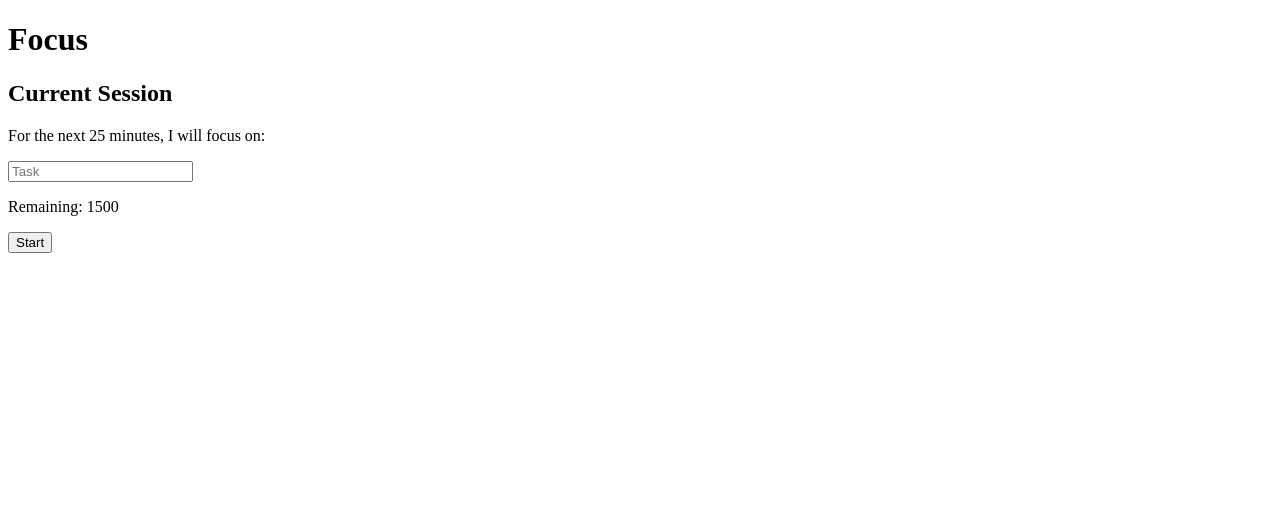
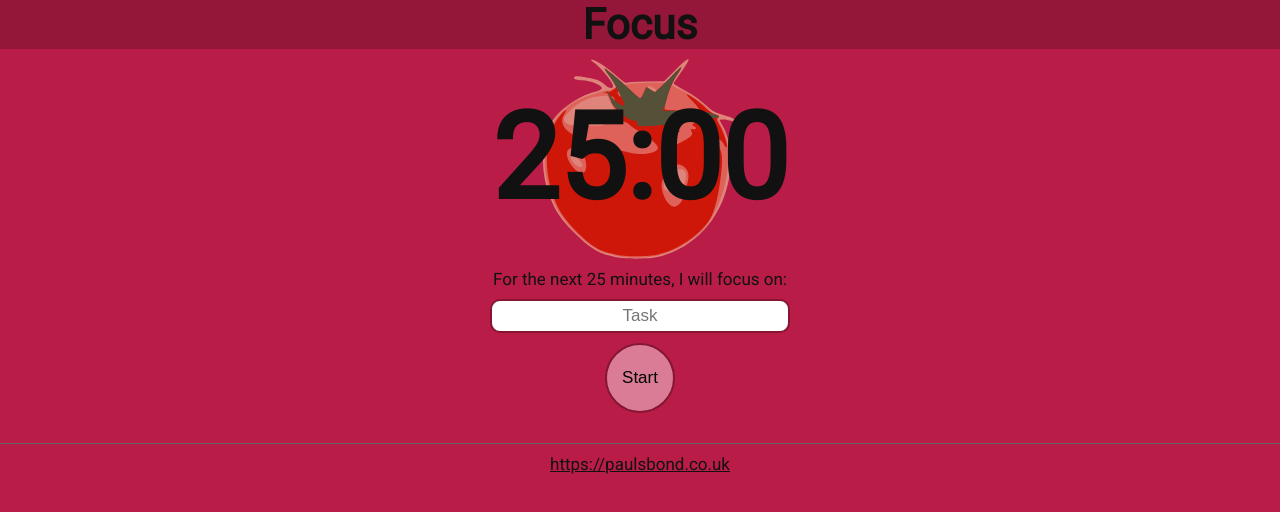
Before and after one commit to paulsbond/focus, an Angular app: page / in a window 1280 px wide. Shown: the top 512 px of the page. Built offline with nearby package versions, Linux system fonts and the light colour scheme.

Commit message:
Added styling

```diff
--- a/package.json
+++ b/package.json
@@ -20,6 +20,7 @@
     "@angular/platform-browser-dynamic": "~7.2.0",
     "@angular/router": "~7.2.0",
     "core-js": "^2.5.4",
+    "normalize.css": "^8.0.1",
     "rxjs": "~6.3.3",
     "tslib": "^1.9.0",
     "zone.js": "~0.8.26"
--- a/src/app/app.component.html
+++ b/src/app/app.component.html
@@ -1,25 +1,32 @@
 <h1>Focus</h1>
 
-<ng-container *ngIf="completedSessions.length > 0">
-  <h2>Completed Sessions</h2>
+<p class="time">{{ remainingSeconds * 1000 | date:'mm:ss' }}</p>
+
+<p>For the next 25 minutes, I will focus on:</p>
+<input [(ngModel)]="currentTask" placeholder="Task" [disabled]="running">
+<button class="round" (click)="start()" [disabled]="running">Start</button>
+
+<ng-container *ngIf="completed.length > 0">
+  <h2>Completed</h2>
   <table>
     <thead>
       <tr>
+        <th>#</th>
         <th>Task</th>
         <th>End Time</th>
       </tr>
     </thead>
     <tbody>
-      <tr *ngFor="let session of completedSessions">
-        <td>{{session.task}}</td>
-        <td>{{session.endTime | date : 'shortTime' }}</td>
+      <tr *ngFor="let session of completed; let i = index">
+        <td>{{ i + 1 }}</td>
+        <td>{{ session.task }}</td>
+        <td>{{ session.endTime | date : 'HH:mm' }}</td>
       </tr>
     </tbody>
   </table>
+  <button (click)="clear()">Clear</button>
 </ng-container>
 
-<h2>Current Session</h2>
-<p>For the next 25 minutes, I will focus on:</p>
-<input [(ngModel)]="currentTask" placeholder="Task" [disabled]="running">
-<p>Remaining: {{ remainingSeconds }}</p>
-<button (click)="start()" [disabled]="running">Start</button>
+<footer>
+  <a href="https://paulsbond.co.uk">https://paulsbond.co.uk</a>
+</footer>
--- a/src/app/app.component.scss
+++ b/src/app/app.component.scss
@@ -0,0 +1,69 @@
+h1 {
+  background-color: rgba(0, 0, 0, 0.2);
+  font-size: 2.5rem;
+}
+
+h1, h2, p, input, button, table {
+  margin-bottom: 10px;
+}
+
+.time {
+  background-image: url("~/assets/img/tomato.svg");
+  background-repeat: no-repeat;
+  background-position: center;
+  background-size: contain;
+  font-size: 7rem;
+  font-weight: 600;
+  height: 200px;
+  line-height: 200px;
+}
+
+input {
+  border-radius: 10px;
+  border: 2px solid #851532;
+  display: block;
+  font-size: 1rem;
+  margin-left: auto;
+  margin-right: auto;
+  padding: 5px 10px;
+  text-align: center;
+  width: 300px;
+}
+
+button {
+  background-color: #da7c95;
+  border-radius: 5px;
+  border: 2px solid #851532;
+  font-size: 1rem;
+  padding: 3px 10px;
+}
+
+button:hover:not([disabled]) {
+  background-color: #b65f76;
+  cursor: pointer;
+}
+
+button.round {
+  border-radius: 100%;
+  height: 70px;
+  width: 70px;
+}
+
+table {
+  margin-left: auto;
+  margin-right: auto;
+}
+
+td, th {
+  padding: 0 5px;
+}
+
+footer {
+  border-top: 1px solid #666;
+  margin-top: 20px;
+  padding: 10px;
+}
+
+a {
+  color: inherit;
+}
--- a/src/app/app.component.ts
+++ b/src/app/app.component.ts
@@ -6,7 +6,7 @@ import { Component, OnInit } from '@angular/core';
   styleUrls: ['./app.component.scss'],
 })
 export class AppComponent implements OnInit {
-  completedSessions = [];
+  completed = [];
   currentTask = "";
   running = false;
   remainingSeconds = 1500;
@@ -21,11 +21,11 @@ export class AppComponent implements OnInit {
       this.storage_set("remainingSeconds");
       if (this.remainingSeconds === 0) {
         clearInterval(interval);
-        this.completedSessions.push({
+        this.completed.push({
           task: this.currentTask,
           endTime: Date.now()
         });
-        this.storage_set("completedSessions");
+        this.storage_set("completed");
         this.running = false;
         this.remainingSeconds = 1500;
         this.currentTask = "";
@@ -35,25 +35,33 @@ export class AppComponent implements OnInit {
     }, 1000);
   }
 
+  clear() {
+    this.completed = [];
+    this.storage_del("completed");
+  }
+
   ngOnInit() {
-    this.storage_get("completedSessions");
+    this.storage_get("completed");
     this.storage_get("currentTask");
     this.storage_get("remainingSeconds");
     this.start();
   }
 
   storage_set(key: string): void {
-    localStorage.setItem(key, JSON.stringify(this[key]));
+    const storageKey = "focus." + key;
+    localStorage.setItem(storageKey, JSON.stringify(this[key]));
   }
 
   storage_get(key: string): void {
-    const value = localStorage.getItem(key);
+    const storageKey = "focus." + key;
+    const value = localStorage.getItem(storageKey);
     if (value !== null) {
       this[key] = JSON.parse(value);
     }
   }
 
   storage_del(key: string): void {
-    localStorage.removeItem(key);
+    const storageKey = "focus." + key;
+    localStorage.removeItem(storageKey);
   }
 }
--- a/src/index.html
+++ b/src/index.html
@@ -5,13 +5,14 @@
   <title>Focus</title>
   <base href="/">
   <meta name="viewport" content="width=device-width, initial-scale=1">
+  <meta name="msapplication-TileColor" content="#b91d47">
+  <meta name="theme-color" content="#ffffff">
   <link rel="apple-touch-icon" sizes="180x180" href="/apple-touch-icon.png">
   <link rel="icon" type="image/png" sizes="32x32" href="/favicon-32x32.png">
   <link rel="icon" type="image/png" sizes="16x16" href="/favicon-16x16.png">
   <link rel="manifest" href="/site.webmanifest">
   <link rel="mask-icon" href="/safari-pinned-tab.svg" color="#b91d47">
-  <meta name="msapplication-TileColor" content="#b91d47">
-  <meta name="theme-color" content="#ffffff">
+  <link rel="stylesheet" href="https://fonts.googleapis.com/css2?family=Roboto&display=swap">
 </head>
 <body>
   <app-root></app-root>
--- a/src/styles.scss
+++ b/src/styles.scss
@@ -1 +1,12 @@
-/* You can add global styles to this file, and also import other style files */
+*, h1 {
+  box-sizing: border-box;
+  margin: 0;
+}
+
+html {
+  background-color: #b91d47;
+  color: #111;
+  font-family: 'Roboto', sans-serif;
+  font-size: 17px;
+  text-align: center;
+}
```
Also changed, not shown: src/assets/img/tomato.svg (renamed from src/assets/tomato.svg), 21 other files (tests, documents, lock files or other folders).
